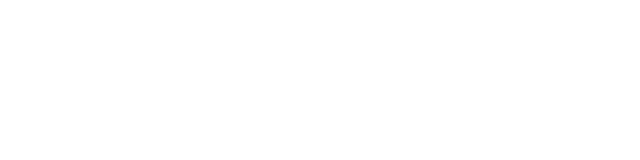
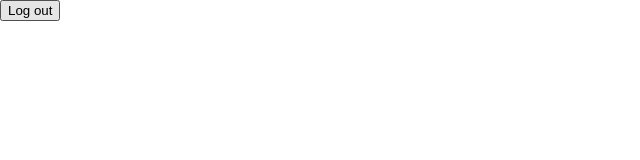
Before and after one commit to redpanda-bit/macros-frontend, a React (Create React App) app: page /home in a window 1280 px wide. Shown: the top 160 px of the page, without its empty margins (0-640 px from the left). Built offline with nearby package versions, Linux system fonts and the light colour scheme; sample sign-in values are in the browser's storage.

Commit message:
redirection issue

```diff
--- a/src/App.js
+++ b/src/App.js
@@ -4,6 +4,7 @@ import './App.css';
 import Auth from './adapters/Auth'
 import LoginForm from './components/LoginForm'
 import SignupForm from './components/SignupForm'
+import MacrosContainer from './components/MacrosContainer'
 import { Route, Redirect } from 'react-router-dom'
 
 class App extends Component {
@@ -46,11 +47,15 @@ class App extends Component {
 
   }
 
+  handleLogOut = () => {
+    Auth.logOut()
+  }
+
   render() {
     console.log(this.state)
     return (
       <div>
-        { localStorage.getItem('jwt') ? null : <Redirect to="/login"/>   }
+        { localStorage.getItem('jwt') ?  <Route path="/home" render={() => <MacrosContainer handleLogOut={this.handleLogOut}/> }/>   : <Redirect to="/login" /> }
         <Route path="/login" render={() => <LoginForm onLogin={this.loginUser}/> }/>
         <Route path='/signup' render={() => <SignupForm  onSignup={this.signupUser}/>} />
       </div>
--- /dev/null
+++ b/src/components/MacrosContainer.js
@@ -0,0 +1,15 @@
+import React from 'react'
+
+class MacrosContainer extends React.Component {
+	render() {
+		return (
+			<div>
+			 {localStorage.getItem('jwt') ? <button onClick={this.props.handleLogOut}>Log out</button> : null
+ 			 }
+
+			</div>
+			)
+	}
+}
+
+export default MacrosContainer
```
